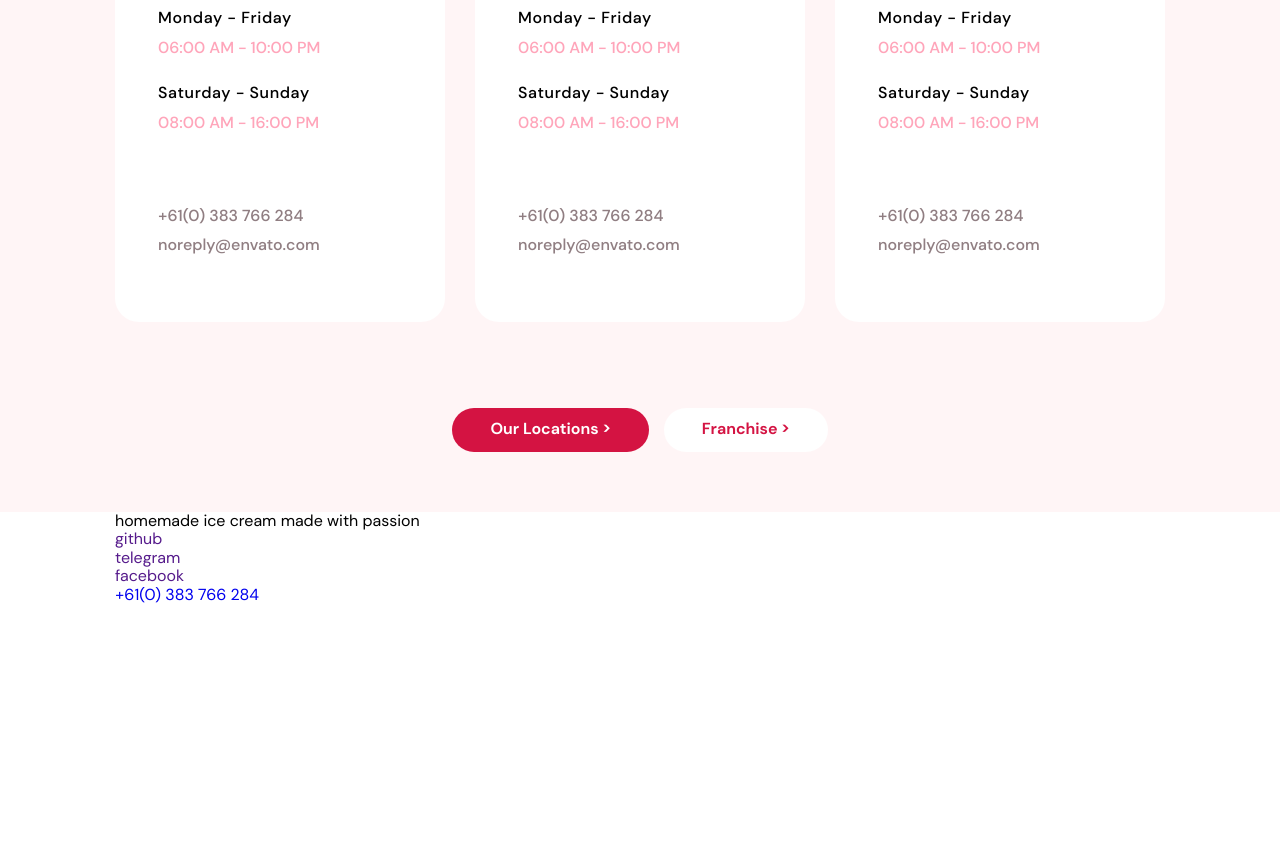
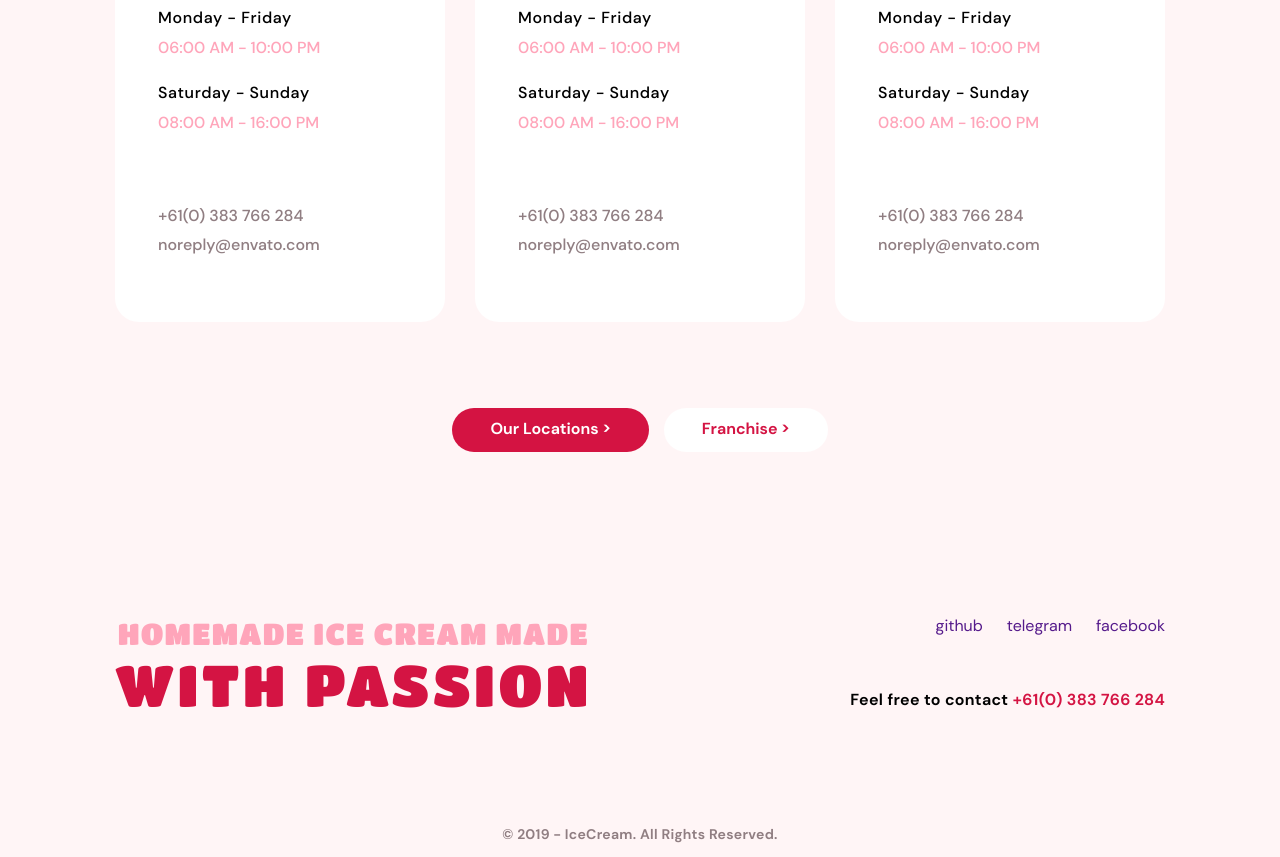
Before and after one commit to OleksandrVoitko/ice-creame, a plain HTML site: page index.html in a window 1280 px wide. Shown: the part 4164-5021 px from the top of the page. Before the commit the page ends 4769 px from the top, so only its background shows below. Drawn offline with nearby package versions, Linux system fonts and the light colour scheme.

Commit message:
Section FOOTER is done

```diff
--- a/index.html
+++ b/index.html
@@ -389,30 +389,41 @@
       </section>
     </main>
     <!-- Section FOOTER -->
-    <footer>
+    <footer class="footer">
       <div class="container">
-        <div>
-          <p>homemade ice cream made <span>with passion</span></p>
-        </div>
-        <div>
-          <ul class="list">
-            <li>
-              <a class="link" href="" aria-label="Link to the GitHub">github</a>
+        <div class="footer-wrapper">
+          <p class="subtitle">
+            homemade ice cream made <br /><span class="footer-title"
+              >with passion</span
+            >
+          </p>
+          <div class="social-wrapper">
+            <ul class="social-list list">
+              <li class="social-list-item">
+                <a class="link" href="" aria-label="Link to the GitHub"
+                  >github</a
+                >
               </li>
-            <li>
+              <li class="social-list-item">
                 <a class="link" href="" aria-label="Link to the Telegram"
                   >telegram</a
                 >
               </li>
-            <li>
+              <li class="social-list-item">
                 <a class="link" href="" aria-label="Link to the Facebook"
                   >facebook</a
                 >
               </li>
             </ul>
-          <p></p>
-          <a class="link" href="tel:+610383766284 ">+61(0) 383 766 284</a>
+            <p class="phone">
+              Feel free to contact
+              <a class="phone-link link" href="tel:+610383766284 "
+                >+61(0) 383 766 284</a
+              >
+            </p>
           </div>
+        </div>
+        <p class="copyright">© 2019 - IceCream. All Rights Reserved.</p>
       </div>
     </footer>
   </body>
--- a/styles/styles.css
+++ b/styles/styles.css
@@ -756,3 +756,70 @@ p {
   color: var(--primary-accent-color);
   background-color: var(--hover-btn-color);
 }
+
+/* Section FOOTER */
+.footer {
+  padding-top: 105px;
+  padding-bottom: 10px;
+
+  background-color: var(--secondary-background-color);
+}
+
+.footer-wrapper {
+  display: flex;
+  justify-content: space-between;
+}
+
+.footer-title {
+  font-family: "Titan One";
+  font-style: normal;
+  font-weight: 400;
+  font-size: 58px;
+  line-height: 1.14;
+  letter-spacing: 0.06em;
+  text-transform: uppercase;
+
+  color: var(--primary-accent-text-color);
+}
+
+.social-wrapper {
+  display: flex;
+  flex-direction: column;
+  align-items: flex-end;
+
+  margin-bottom: 106px;
+}
+
+.social-list {
+  display: flex;
+  margin-bottom: 50px;
+}
+
+.social-list-item:not(:last-child) {
+  margin-right: 24px;
+}
+
+.phone {
+  font-style: normal;
+  font-weight: 700;
+  font-size: 16px;
+  line-height: 1.87;
+  letter-spacing: 0.02em;
+
+  color: var(--primary-text-color);
+}
+
+.phone-link {
+  color: var(--primary-accent-text-color);
+}
+
+.copyright {
+  font-style: normal;
+  font-weight: 700;
+  font-size: 14px;
+  line-height: 1.86;
+  letter-spacing: 0.02em;
+  text-align: center;
+
+  color: var(--secondary-text-color);
+}
```
Lines whose indentation alone changed are shown as unchanged.
